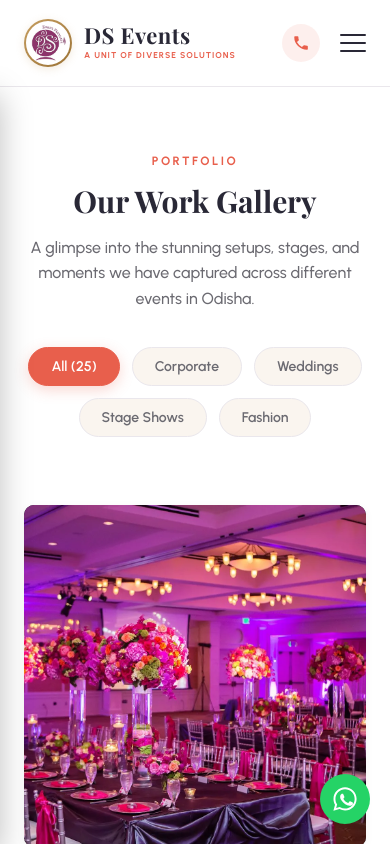
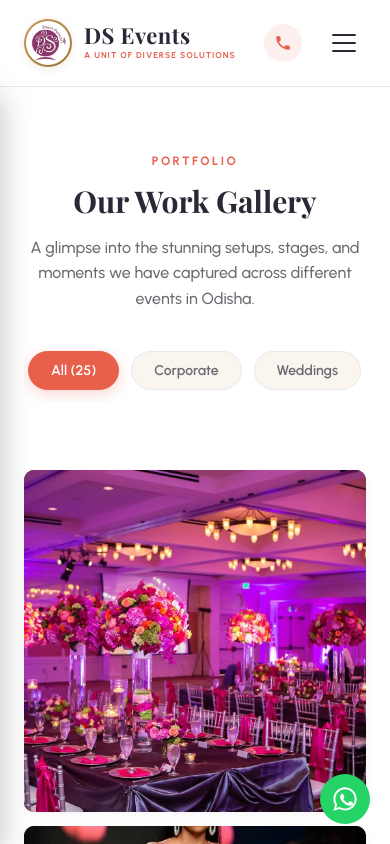
Before and after one commit to debiprasad456/ds-events, a React (Vite) app: page /gallery in a window 390 px wide. Shown: the top 844 px of the page. Built offline with nearby package versions, Linux system fonts and the light colour scheme; a web font is replaced by a local one.

Commit message:
feat(mobile): optimize mobile UX, touch gestures, and responsive layouts

```diff
--- a/src/components/HeroSlider.css
+++ b/src/components/HeroSlider.css
@@ -6,6 +6,7 @@
   max-height: 780px;
   overflow: hidden;
   background-color: var(--surface-dark);
+  touch-action: pan-y;
 }
 
 .hero-slide {
--- a/src/components/HeroSlider.jsx
+++ b/src/components/HeroSlider.jsx
@@ -1,4 +1,4 @@
-import React, { useState, useEffect } from 'react';
+import React, { useState, useEffect, useRef } from 'react';
 import { Link } from 'react-router-dom';
 import './HeroSlider.css';
 
@@ -50,6 +50,9 @@ const slides = [
 export default function HeroSlider({ onOpenQuote }) {
   const [current, setCurrent] = useState(0);
   const [isPaused, setIsPaused] = useState(false);
+  const touchStartX = useRef(null);
+  const touchEndX = useRef(null);
+  const minSwipeDistance = 45;
 
   const length = slides.length;
 
@@ -69,6 +72,27 @@ export default function HeroSlider({ onOpenQuote }) {
     setCurrent(current === 0 ? length - 1 : current - 1);
   };
 
+  const handleTouchStart = (e) => {
+    touchEndX.current = null;
+    touchStartX.current = e.targetTouches[0].clientX;
+  };
+
+  const handleTouchMove = (e) => {
+    touchEndX.current = e.targetTouches[0].clientX;
+  };
+
+  const handleTouchEnd = () => {
+    if (touchStartX.current === null || touchEndX.current === null) return;
+    const distance = touchStartX.current - touchEndX.current;
+    const isLeftSwipe = distance > minSwipeDistance;
+    const isRightSwipe = distance < -minSwipeDistance;
+    if (isLeftSwipe) {
+      nextSlide();
+    } else if (isRightSwipe) {
+      prevSlide();
+    }
+  };
+
   return (
     <section
       className="hero-slider"
@@ -77,6 +101,9 @@ export default function HeroSlider({ onOpenQuote }) {
       aria-label="Featured Event Services Showcase"
       onMouseEnter={() => setIsPaused(true)}
       onMouseLeave={() => setIsPaused(false)}
+      onTouchStart={handleTouchStart}
+      onTouchMove={handleTouchMove}
+      onTouchEnd={handleTouchEnd}
     >
       {slides.map((slide, index) => {
         const isActive = index === current;
--- a/src/components/Navbar.css
+++ b/src/components/Navbar.css
@@ -207,13 +207,20 @@
 .navbar-toggle {
   display: none;
   flex-direction: column;
-  justify-content: space-between;
-  width: 26px;
-  height: 18px;
+  justify-content: center;
+  align-items: center;
+  gap: 6px;
+  width: 44px;
+  height: 44px;
+  padding: 0;
+  background: transparent;
+  border: none;
+  cursor: pointer;
+  -webkit-tap-highlight-color: transparent;
 }
 
 .navbar-toggle .bar {
-  width: 100%;
+  width: 24px;
   height: 2px;
   background-color: var(--text-primary);
   border-radius: 2px;
--- a/src/components/QuoteModal.css
+++ b/src/components/QuoteModal.css
@@ -23,7 +23,29 @@
   position: relative;
   box-shadow: var(--shadow-dark);
   max-height: 90vh;
+  max-height: 90dvh;
   overflow-y: auto;
+  -webkit-overflow-scrolling: touch;
+}
+
+@media (max-width: 480px) {
+  .modal-backdrop {
+    padding: 12px;
+  }
+  .modal-content {
+    padding: 24px 18px;
+    max-height: 92dvh;
+    border-radius: var(--radius-sm);
+  }
+  .modal-close-btn {
+    top: 14px;
+    right: 14px;
+    width: 38px;
+    height: 38px;
+  }
+  .modal-header h2 {
+    font-size: 22px;
+  }
 }
 
 .modal-close-btn {
@@ -33,8 +55,8 @@
   font-size: 28px;
   color: var(--text-tertiary);
   line-height: 1;
-  width: 32px;
-  height: 32px;
+  width: 36px;
+  height: 36px;
   display: flex;
   align-items: center;
   justify-content: center;
@@ -115,6 +137,14 @@
   padding: 10px 14px;
   transition: var(--transition-fast);
   outline: none;
+}
+
+@media (max-width: 768px) {
+  .modal-field input,
+  .modal-field select,
+  .modal-field textarea {
+    font-size: 16px; /* Prevents auto-zoom on iOS Safari */
+  }
 }
 
 .modal-field input:focus,
--- a/src/pages/Contact.css
+++ b/src/pages/Contact.css
@@ -213,6 +213,14 @@
   outline: none;
 }
 
+@media (max-width: 768px) {
+  .form-group input,
+  .form-group select,
+  .form-group textarea {
+    font-size: 16px; /* Prevents auto-zoom on iOS Safari */
+  }
+}
+
 .form-group input:focus,
 .form-group select:focus,
 .form-group textarea:focus {
--- a/src/pages/Gallery.css
+++ b/src/pages/Gallery.css
@@ -37,6 +37,27 @@
   justify-content: center;
   gap: 12px;
   flex-wrap: wrap;
+}
+
+@media (max-width: 640px) {
+  .gallery-filters {
+    flex-wrap: nowrap;
+    overflow-x: auto;
+    justify-content: flex-start;
+    padding: 4px 4px 12px 4px;
+    -webkit-overflow-scrolling: touch;
+    scrollbar-width: none;
+    -ms-overflow-style: none;
+  }
+  .gallery-filters::-webkit-scrollbar {
+    display: none;
+  }
+  .filter-tab {
+    white-space: nowrap;
+    flex-shrink: 0;
+    font-size: 13.5px;
+    padding: 8px 18px;
+  }
 }
 
 .filter-tab {
@@ -242,8 +263,8 @@
   font-size: 28px;
   color: #ffffff;
   z-index: 20;
-  width: 38px;
-  height: 38px;
+  width: 44px;
+  height: 44px;
   display: flex;
   align-items: center;
   justify-content: center;
@@ -270,6 +291,24 @@
   align-items: center;
   justify-content: center;
   overflow: hidden;
+}
+
+@media (max-width: 600px) {
+  .lightbox-close {
+    top: 10px;
+    right: 10px;
+    font-size: 24px;
+  }
+  .lightbox-img-wrapper {
+    height: 50dvh;
+    max-height: 380px;
+  }
+  .lightbox-caption {
+    padding: 14px 18px;
+  }
+  .lightbox-caption h3 {
+    font-size: 17px;
+  }
 }
 
 .lightbox-image {
--- a/src/pages/Services.css
+++ b/src/pages/Services.css
@@ -37,6 +37,27 @@
   justify-content: center;
   gap: 12px;
   flex-wrap: wrap;
+}
+
+@media (max-width: 640px) {
+  .services-filter-tabs {
+    flex-wrap: nowrap;
+    overflow-x: auto;
+    justify-content: flex-start;
+    padding: 4px 4px 12px 4px;
+    -webkit-overflow-scrolling: touch;
+    scrollbar-width: none;
+    -ms-overflow-style: none;
+  }
+  .services-filter-tabs::-webkit-scrollbar {
+    display: none;
+  }
+  .filter-btn {
+    white-space: nowrap;
+    flex-shrink: 0;
+    font-size: 13.5px;
+    padding: 8px 18px;
+  }
 }
 
 .filter-btn {
```
